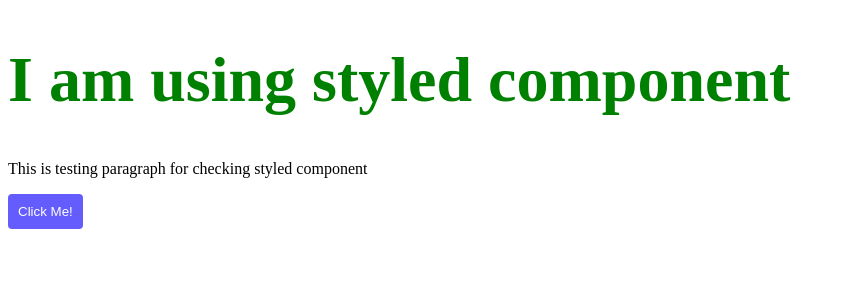
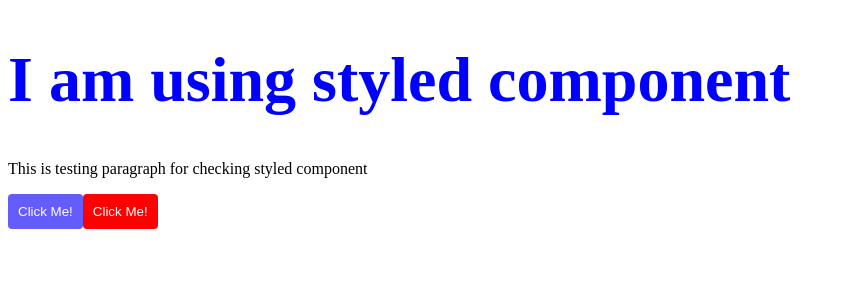
Before and after one commit to rabibsust/styled-component, a React (Vite) app: page / in a window 1280 px wide. Shown: the top 300 px of the page, without its empty margins (0-845 px from the left). Built offline with nearby package versions, Linux system fonts and the light colour scheme.

Commit message:
added props to update style

```diff
--- a/src/App.jsx
+++ b/src/App.jsx
@@ -4,9 +4,10 @@ import { DefaultButton } from "./components/Buttons"
 function App() {
     return(
         <div>
-            <H1>I am using styled component</H1>
+            <H1 color="blue">I am using styled component</H1>
             <p>This is testing paragraph for checking styled component</p>
             <DefaultButton>Click Me!</DefaultButton>
+            <DefaultButton background="red">Click Me!</DefaultButton>
         </div>
     )
 }
--- a/src/components/Buttons.js
+++ b/src/components/Buttons.js
@@ -1,7 +1,7 @@
 import styled from "styled-components"
 
 export const DefaultButton = styled.button`
-background-color: #645cfc;
+background-color: ${(props) => props.background || '#645cfc'};
 border: none;
 padding: 10px;
 color: white;
--- a/src/components/Title.js
+++ b/src/components/Title.js
@@ -1,7 +1,7 @@
 import styled from "styled-components"
 
 const H1 = styled.h1`
-color: green;
+color: ${(props) => props.color || 'green'};
 font-size: 4rem;
 font-weight: 700;`
 
```
